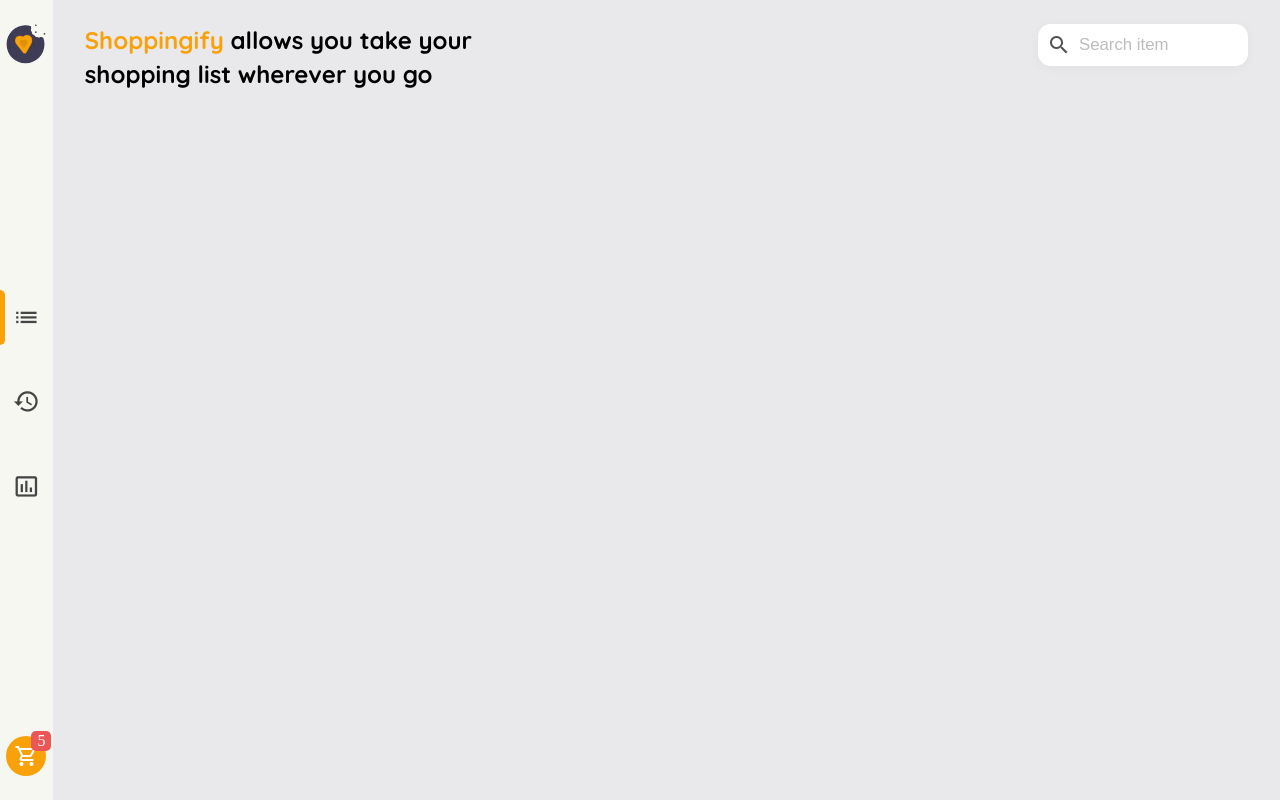
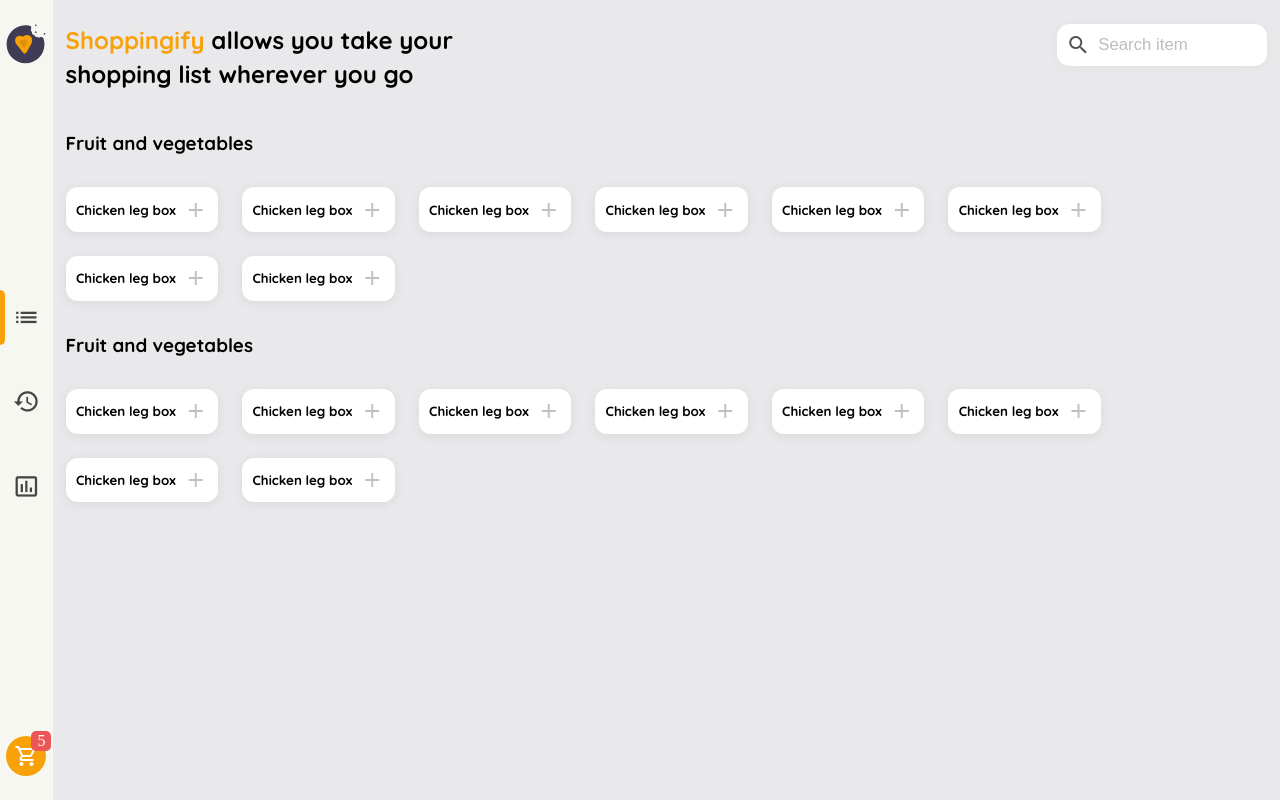
Before and after one commit to jesintharnold/Shoppingify_react, a React (Create React App) app in the folder front_end/: page / in a window 1280 px wide. Built offline with nearby package versions, Linux system fonts and the light colour scheme.

Commit message:
MainPage Items added

```diff
--- /dev/null
+++ b/front_end/src/components/Main/ItemPage/Item.js
@@ -0,0 +1,103 @@
+import './Item.scss';
+
+function Item(){
+return (
+    <div className="Item">
+
+      <>
+      <div className="Item_name">Fruit and vegetables</div>
+      <div className="Item_list">
+
+          <button className="Item_btn">
+          <span>Chicken leg box</span>
+          <span class="material-icons">add</span>
+          </button>
+
+          <button className="Item_btn">
+          <span>Chicken leg box</span>
+          <span class="material-icons">add</span>
+          </button>
+
+          <button className="Item_btn">
+          <span>Chicken leg box</span>
+          <span class="material-icons">add</span>
+          </button>
+
+          <button className="Item_btn">
+          <span>Chicken leg box</span>
+          <span class="material-icons">add</span>
+          </button>
+
+          <button className="Item_btn">
+          <span>Chicken leg box</span>
+          <span class="material-icons">add</span>
+          </button>
+
+          <button className="Item_btn">
+          <span>Chicken leg box</span>
+          <span class="material-icons">add</span>
+          </button>
+
+          <button className="Item_btn">
+          <span>Chicken leg box</span>
+          <span class="material-icons">add</span>
+          </button>
+
+          <button className="Item_btn">
+          <span>Chicken leg box</span>
+          <span class="material-icons">add</span>
+          </button>
+
+      </div>
+
+      <div className="Item_name">Fruit and vegetables</div>
+      <div className="Item_list">
+
+          <button className="Item_btn">
+          <span>Chicken leg box</span>
+          <span class="material-icons">add</span>
+          </button>
+
+          <button className="Item_btn">
+          <span>Chicken leg box</span>
+          <span class="material-icons">add</span>
+          </button>
+
+          <button className="Item_btn">
+          <span>Chicken leg box</span>
+          <span class="material-icons">add</span>
+          </button>
+
+          <button className="Item_btn">
+          <span>Chicken leg box</span>
+          <span class="material-icons">add</span>
+          </button>
+
+          <button className="Item_btn">
+          <span>Chicken leg box</span>
+          <span class="material-icons">add</span>
+          </button>
+
+          <button className="Item_btn">
+          <span>Chicken leg box</span>
+          <span class="material-icons">add</span>
+          </button>
+
+          <button className="Item_btn">
+          <span>Chicken leg box</span>
+          <span class="material-icons">add</span>
+          </button>
+
+          <button className="Item_btn">
+          <span>Chicken leg box</span>
+          <span class="material-icons">add</span>
+          </button>
+
+      </div>
+      </>
+
+    </div>
+)
+}
+
+export default Item;
--- /dev/null
+++ b/front_end/src/components/Main/ItemPage/Item.scss
@@ -0,0 +1,37 @@
+.Item{
+    box-sizing: border-box;
+    width:100%;
+    font-family: 'Quicksand';
+    .Item_name{
+        font-size:1.175rem;
+    }
+
+    .Item_list{
+        margin:2rem 0  ;
+        gap:1.5rem;
+        display: flex;
+        flex-wrap: wrap;
+
+        .Item_btn{
+            display: flex;
+            align-items: center;
+            padding:0.65rem;
+            font-family: inherit;
+            outline: none;
+            box-sizing: border-box;
+            border:none;
+            background-color: rgba(255, 255, 255, 1);
+            border-radius:0.75rem;
+            box-shadow: 0px 2px 12px 0px rgba(0, 0, 0, 0.07);
+            flex-direction: row;
+            span:nth-child(2){
+                color: rgba(193, 193, 196, 1);
+            }
+            span:nth-child(1){
+                margin-right:0.5rem;
+                line-height:1.5rem;
+            }
+        }
+    }
+
+}
--- a/front_end/src/components/Main/MainItems.js
+++ b/front_end/src/components/Main/MainItems.js
@@ -1,10 +1,12 @@
 import Header from '../Main/TitleSearch/header';
+import Item from './ItemPage/Item';
 import "./MainItems.scss";
 
 function Mainitem(){
     return (
         <div className="Main_items">
         <Header/>
+        <Item/>
         </div>
     )
 }
--- a/front_end/src/components/Main/MainItems.scss
+++ b/front_end/src/components/Main/MainItems.scss
@@ -1,6 +1,7 @@
 .Main_items{
     width:100%;
     box-sizing: border-box;
-    padding:0 2rem;
+    padding:0 0.8rem;
+    overflow-y: scroll;
 
 }
--- a/front_end/src/components/Main/TitleSearch/header.scss
+++ b/front_end/src/components/Main/TitleSearch/header.scss
@@ -2,7 +2,7 @@
     width:100%;
     display: flex;
     justify-content: space-between;
-    margin:1.5rem 0;
+    margin:1.5rem 0 2.5rem 0;
     box-sizing: border-box;
     align-items: flex-start;
     font-family: 'Quicksand';
```
